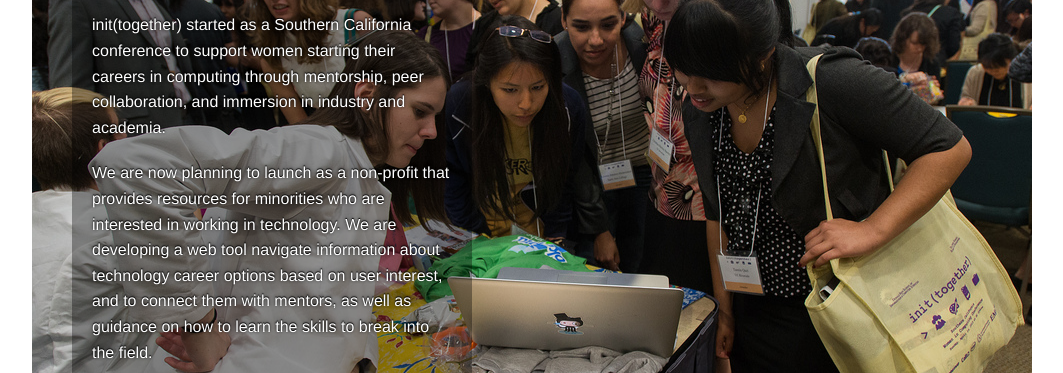
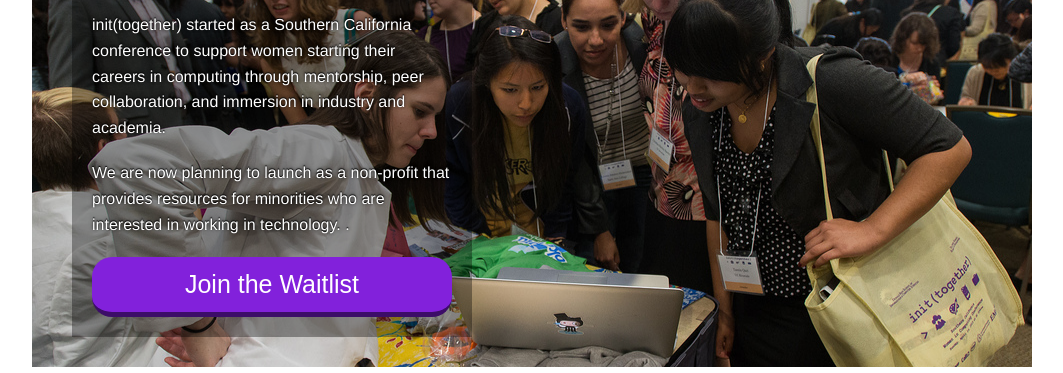
Before and after one commit to jensechu/initLanding, a plain HTML site: page index.html in a window 1280 px wide. Shown: the part 130-503 px from the top of the page, without its empty margins (108-1171 px from the left). Drawn offline with nearby package versions, Linux system fonts and the light colour scheme.

Commit message:
Update index.html

```diff
--- a/index.html
+++ b/index.html
@@ -25,8 +25,7 @@
         <div class="masthead-inner">
           <h1>init(together)</h1>
           <p>init(together) started as a Southern California conference to support women starting their careers in computing through mentorship, peer collaboration, and immersion in industry and academia.</p>
-          <p> We are now planning to launch as a non-profit that provides resources for minorities who are interested in working in technology.  We are developing a web tool navigate information about technology career options based on user
-interest, and to connect them with mentors, as well as guidance on how to learn the skills to break into the field.</p>
+          <p> We are now planning to launch as a non-profit that provides resources for minorities who are interested in working in technology. .</p>
           <div class="init-button text-center" data-reveal-id="waitlistModal">
             Join the Waitlist
           </div>
```
